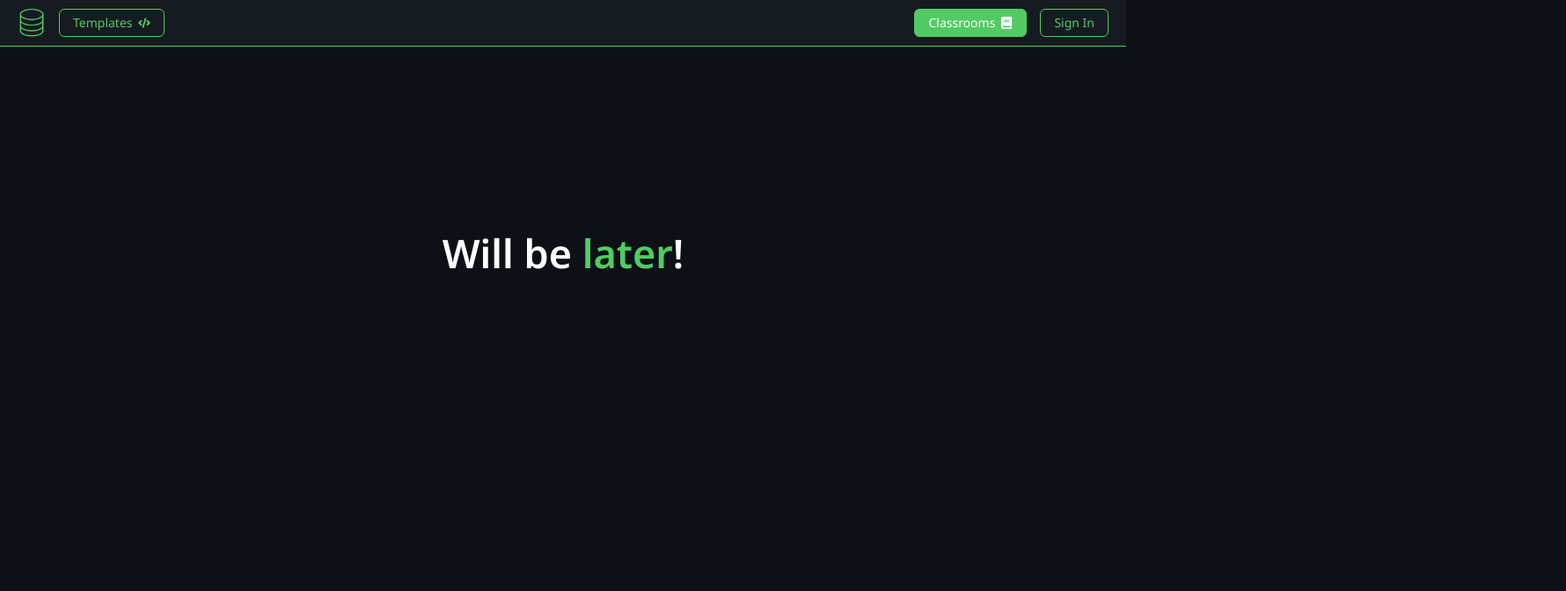
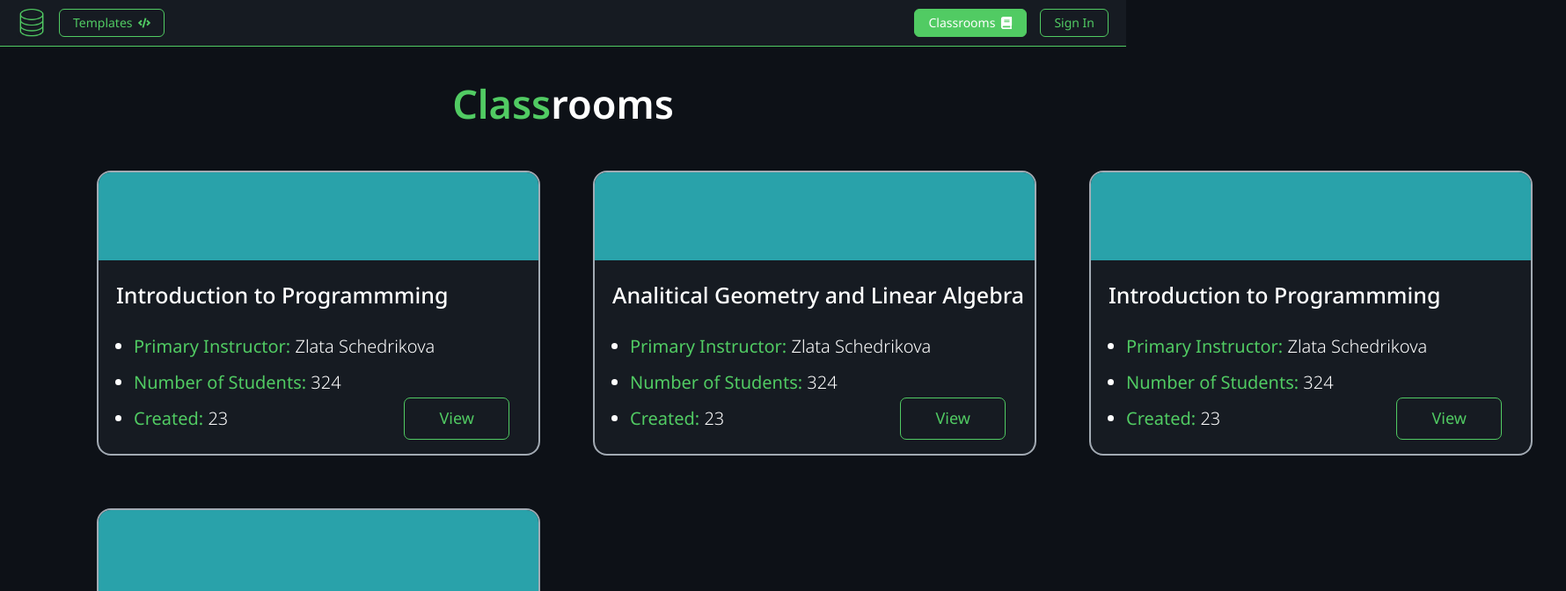
Before and after one commit to stefan9uinn/sum25-go-flutter-course, a React (Create React App) app in the folder frontend/: page / in a window 1280 px wide. Both pictures are taken after a click on the button "Classrooms". Shown: the top 672 px of the page at 88% size, 1780 px wide, since content can reach past the window. Built offline with nearby package versions, Linux system fonts and the light colour scheme; no server answers.

Commit message:
Started working with Classrooms

```diff
--- a/frontend/src/App.js
+++ b/frontend/src/App.js
@@ -5,6 +5,7 @@ import Account from "./components/Account/Account";
 import Code from "./components/Code/Code";
 import Home from "./components/Home/Home";
 import ClassRooms from "./components/Classrooms/Classrooms";
+import ExactClassroom from "./components/ExactClassroom/ExactClassroom";
 import Template from "./components/Template/Template";
 import { CSSTransition, SwitchTransition } from "react-transition-group";
 
@@ -66,8 +67,14 @@ class App extends React.Component {
       case "classrooms":
         return (
           <div>
-            <ClassRooms />
+            <ClassRooms handleButtonClick={this.handleButtonClick}/>
           </div>);
+      case "exactClassroom":
+        return (
+          <div>
+            <ExactClassroom />
+          </div>
+        )
       case "code":
         return (
           <div>
--- a/frontend/src/components/Classrooms/Classrooms.css
+++ b/frontend/src/components/Classrooms/Classrooms.css
@@ -1,8 +1,86 @@
 .classrooms {
     display: flex;
+    justify-content: center;
     flex-direction: column;
-    align-items: center;
-    justify-content: center;
-    min-height: 60vh;
     text-align: center;
 }
+
+.courses {
+    margin-left: 100px;
+    margin-right: 100px;
+    padding-top: 20px;
+    display: grid;
+    grid-template-columns: repeat(3, 1fr);
+    gap: 40px;
+    justify-items: center;
+}
+
+.title {
+    color: #ffffff;
+    font-size: 25px;
+    font-family: 'Noto Sans', sans-serif;
+    font-weight: 500;
+    margin-top: 20px;
+    margin-bottom: 25px;
+    margin-left: 20px;
+    text-align: left;
+
+
+}
+
+.card {
+    background-color: #161b22;
+    display: flex;
+    flex-direction: column;
+    border: 2px solid #a2aab3;
+    width: 500px;
+    height: 320px;
+    border-radius: 16px;
+    margin: 10px;
+}
+
+.description {
+    display: flex;
+    flex-direction: column;
+    color: #ffffff;
+    font-size: 20px;
+    font-weight: 300;
+    justify-items: center;
+    text-align: left;
+    margin-left: 40px;
+}
+
+.description ul li {
+    margin-bottom: 14px;
+}
+
+.description ul li:nth-child(2) {
+    margin-bottom: 4px; /* or any small value you prefer */
+}
+
+.view {
+    background: #161b22 !important;
+    color: #51CB63 !important;
+    border-color: #51CB63 !important;
+    border: 1.5px solid;
+    border-radius: 7px !important;
+    font-size: 18px !important;
+    padding: 14px 40px !important;
+    height: 48px !important;
+    font-family: 'Noto Sans', sans-serif;
+
+    min-width: 80px;
+    max-width: 120px;
+    width: auto;
+    align-self: flex-end;
+    margin-right: 50px;
+    margin-left: 200px;
+}
+
+.view:hover {
+    background: #51CB63 !important;
+    color: #ffffff !important;
+    border-color: #51CB63 !important;
+    border: 1.5px solid;
+    border-radius: 7px !important;
+}
--- a/frontend/src/components/Classrooms/Classrooms.js
+++ b/frontend/src/components/Classrooms/Classrooms.js
@@ -1,26 +1,126 @@
 import React from "react";
-import { Typography } from "antd";
+import { Typography, Button } from "antd";
 import './Classrooms.css';
+import image from "../../img/Screen.jpg"
 
 const { Title, Paragraph, Text, Link } = Typography;
 
 class ClassRooms extends React.Component {
+
+  constructor (props) {
+    super(props)
+    this.state = {
+      courses: [{
+        name: "Introduction to Programmming",
+        teacher: "Zlata Schedrikova",
+        numberOfStudents: 324,
+        date: 23
+      },
+      {
+        name: "Analitical Geometry and Linear Algebra",
+        teacher: "Zlata Schedrikova",
+        numberOfStudents: 324,
+        date: 23
+        },
+      {
+        name: "Introduction to Programmming",
+        teacher: "Zlata Schedrikova",
+        numberOfStudents: 324,
+        date: 23
+      },
+      {
+        name: "Analitical Geometry and Linear Algebra",
+        teacher: "Zlata Schedrikova",
+        numberOfStudents: 324,
+        date: 23
+      }
+      ]
+    }
+  }
+
+
   render() {
+    if (this.state.courses.length === 0) {
+      return (
+        <div className="classrooms">
+          <Title style={{
+            marginTop: 30,
+            color: "#fff",
+            fontSize: 45,
+            fontFamily: "'Noto Sans', sans-serif",
+            fontWeight: 600,
+            marginBottom: 10
+          }}>There are no <Text style={{
+            color: "#51CB63",
+            fontSize: 45,
+            fontFamily: "'Noto Sans', sans-serif",
+            fontWeight: 600,
+            marginBottom: 10
+          }}>classrooms yet</Text>
+          </Title>
+        </div>
+      );
+    }
+
     return (
       <div className="classrooms">
         <Title style={{
+          marginTop: 30,
+          color: "#51CB63",
+          fontSize: 45,
+          fontFamily: "'Noto Sans', sans-serif",
+          fontWeight: 600,
+          marginBottom: 10
+        }}>Class<Text style={{
           color: "#fff",
           fontSize: 45,
           fontFamily: "'Noto Sans', sans-serif",
           fontWeight: 600,
           marginBottom: 10
-        }}>Will be <Text style={{
-          color: "#51CB63",
-          fontSize: 45,
-          fontFamily: "'Noto Sans', sans-serif",
-          fontWeight: 600,
-          marginBottom: 10
-        }}>later</Text>!</Title>
+        }}>rooms</Text>
+        </Title>
+
+          <div className="courses">
+          {this.state.courses.map((el, idx) => (
+            <div className="card" key={idx} >
+               <img
+                src={image}
+                alt="course"
+                style={{ width: "500px", borderTopLeftRadius: "14px", borderTopRightRadius: "14px", borderBottomLeftRadius: "0", borderBottomRightRadius: "0" }}
+              />
+              <Text className="title">
+                {el.name}
+              </Text>
+
+              <div className="description">
+                <ul>
+                  <li>
+                    <span>
+                      <span style={{color:"#51CB63", fontWeight:400}}>Primary Instructor:</span> {el.teacher}
+                    </span>
+                  </li>
+                  <li>
+                    <span>
+                      <span style={{color:"#51CB63", fontWeight:400}}>Number of Students:</span> {el.numberOfStudents}
+                    </span>
+                  </li>
+                    <li>
+                    <span>
+                      <span style={{color:"#51CB63", fontWeight:400}}>Created:</span> {el.date}
+                    </span>
+                    <Button className="view" onClick={() => this.props.handleButtonClick("exactClassroom")}>
+                      <span style={{ display: "inline-flex", alignItems: "center", gap: 6 }}>
+                        <span style={{ position: "relative", top: "-1px" }}>View</span>
+                      </span>
+                    </Button>
+                  </li>
+                </ul>
+              </div>
+
+
+            </div>
+          ))}
+        </div>
       </div>
     );
   }
--- /dev/null
+++ b/frontend/src/components/ExactClassroom/ExactClassroom.css
@@ -0,0 +1,6 @@
+.classroom {
+    display: flex;
+    justify-content: center;
+    flex-direction: column;
+    text-align: center;
+}
--- /dev/null
+++ b/frontend/src/components/ExactClassroom/ExactClassroom.js
@@ -0,0 +1,46 @@
+import React from "react";
+import { Typography, Button } from "antd";
+import './ExactClassroom.css';
+import image from "../../img/Screen.jpg"
+
+const { Title, Paragraph, Text, Link } = Typography;
+
+class ExactClassroom extends React.Component {
+  constructor(props) {
+    super(props)
+    this.state = {
+      id: 24,
+      name: "Introduction to Programmming",
+      teacher: "Zlata Schedrikova",
+      numberOfStudents: 324,
+      date: 23
+    }
+  }
+
+
+  render() {
+    return (
+      <div className="classroom">
+        <Title style={{
+          marginTop: 30,
+          color: "#51CB63",
+          fontSize: 45,
+          fontFamily: "'Noto Sans', sans-serif",
+          fontWeight: 600,
+          marginBottom: 10
+        }}>Will be <Text style={{
+          color: "#fff",
+          fontSize: 45,
+          fontFamily: "'Noto Sans', sans-serif",
+          fontWeight: 600,
+          marginBottom: 10
+        }}>later</Text>
+        </Title>
+
+
+      </div>
+    );
+  }
+}
+
+export default ExactClassroom;
```
Also changed, not shown: frontend/src/img/Screen.jpg (added).
